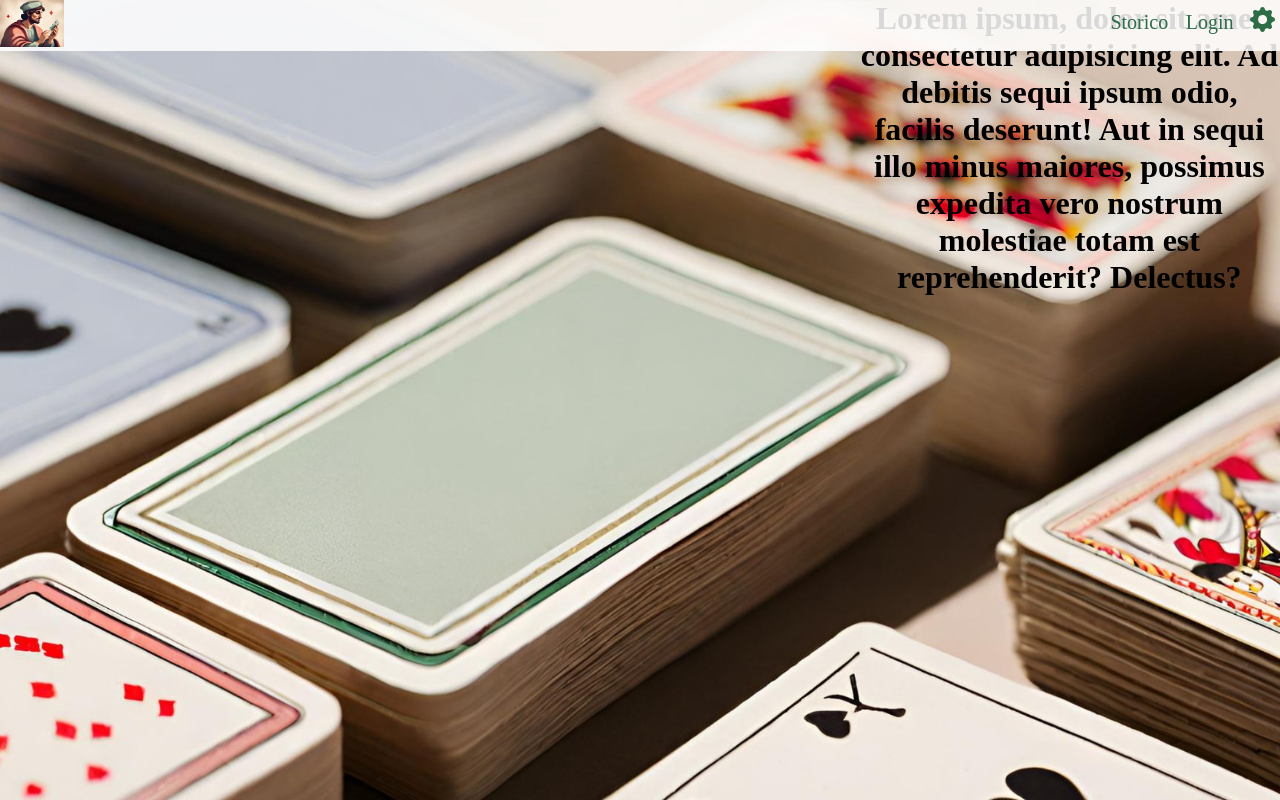
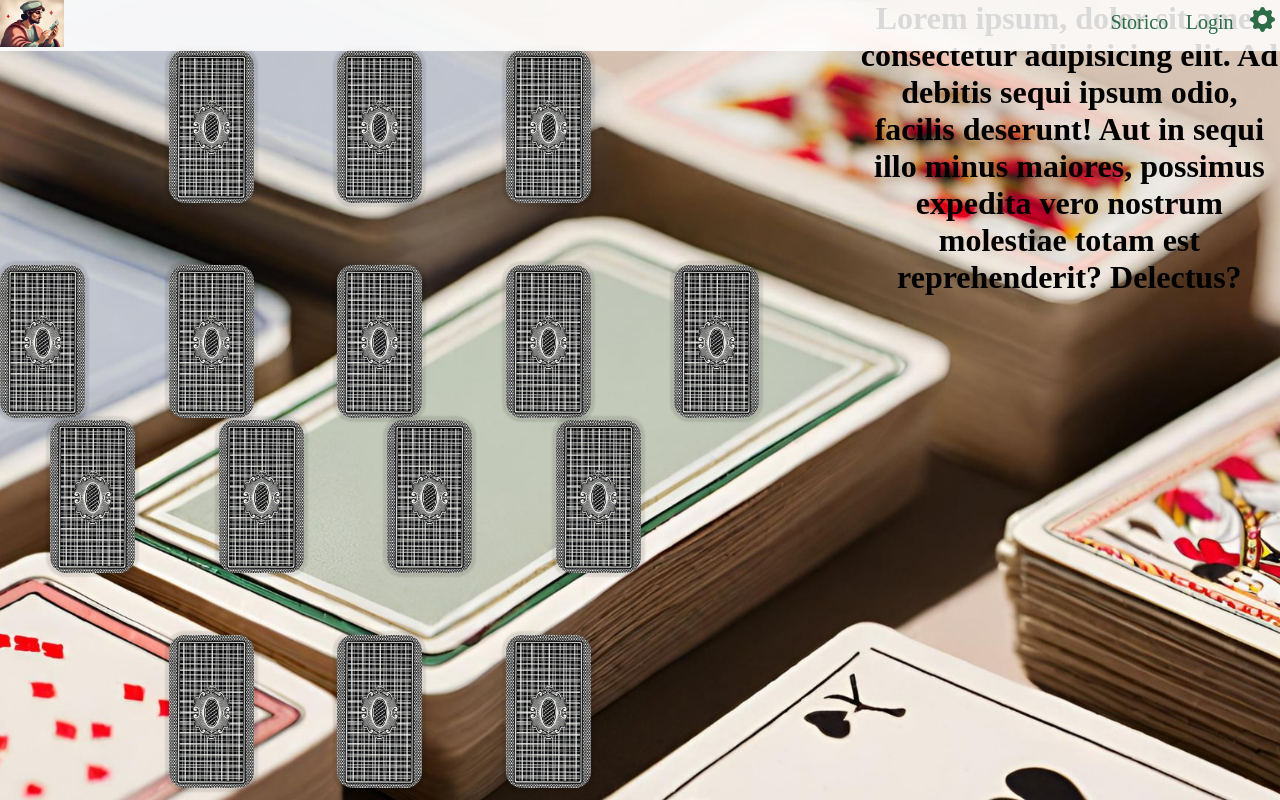
Before and after one commit to chiasrfn/sito, a PHP site: page /scopa.html in a window 1280 px wide. Run offline with PHP 8.4, Linux system fonts and the light colour scheme.

Commit message:
grafica scopa

```diff
--- a/scopa.html
+++ b/scopa.html
@@ -77,6 +77,123 @@
   <div class="container">
 
     <div class="left-side" >
+      <div class="space"></div>
+      <div class="conteinercard cpu" id="conteinercardcpu1">
+        <div class="card" id="cardcpu1">
+          <div class="front" id="frontcardcpu1">
+          </div>
+          <div class="back" id="backcardcpu1">
+            </div>
+        </div>
+      </div>
+
+      <div class="conteinercard cpu" id="conteinercardcpu2">
+        <div class="card" id="cardcpu2">
+          <div class="front" id="frontcardcpu2">
+          </div>
+          <div class="back" id="backcardcpu2">
+            </div>
+        </div>
+      </div>
+
+      <div class="conteinercard cpu" id="conteinercardcpu3">
+        <div class="card" id="cardcpu3">
+          <div class="front" id="frontcardcpu3">
+          </div>
+          <div class="back" id="backcardcpu3">
+          </div>
+        </div>
+      </div>
+
+      <div class="space"></div>
+
+      <div class="conteinercard giocata" id="conteinergiocata1">
+        <div class="card giocata" id="cardgiocata1">
+          <div class="front giocata" id="frontcardgiocata1"></div>
+        </div>
+      </div>
+
+      <div class="conteinercard giocata" id="conteinergiocata2">
+        <div class="card giocata" id="cardgiocata2">
+          <div class="front giocata" id="frontcardgiocata2"></div>
+        </div>
+      </div>
+
+      <div class="conteinercard giocata" id="conteinergiocata3">
+        <div class="card giocata" id="cardgiocata3">
+          <div class="front giocata" id="frontcardgiocata3"></div>
+        </div>
+      </div>
+
+      <div class="conteinercard giocata" id="conteinergiocata4">
+        <div class="card giocata" id="cardgiocata4">
+          <div class="front giocata" id="frontcardgiocata4"></div>
+        </div>
+      </div>
+
+      <div class="conteinercard giocata" id="conteinergiocata5">
+        <div class="card giocata" id="cardgiocata5">
+          <div class="front giocata" id="frontcardgiocata5"></div>
+        </div>
+      </div>
+
+      <div class="conteinercard giocata superflua" id="conteinergiocata6">
+        <div class="card giocata" id="cardgiocata6">
+          <div class="front giocata" id="frontcardgiocata6"></div>
+        </div>
+      </div>
+
+      <div class="conteinercard giocata superflua" id="conteinergiocata7">
+        <div class="card giocata" id="cardgiocata7">
+          <div class="front giocata" id="frontcardgiocata7"></div>
+        </div>
+      </div>
+
+      <div class="conteinercard giocata superflua" id="conteinergiocata8">
+        <div class="card giocata" id="cardgiocata8">
+          <div class="front giocata" id="frontcardgiocata8"></div>
+        </div>
+      </div>
+
+      <div class="conteinercard giocata superflua" id="conteinergiocata9">
+        <div class="card giocata" id="cardgiocata9">
+          <div class="front giocata" id="frontcardgiocata9"></div>
+        </div>
+      </div>
+
+      <div class="space superflua"></div>
+      <div class="space"></div>
+
+      <div class="conteinercard utente" id="conteinercardutente1">
+        <div class="card utente" id="cardutenete1">
+          <div class="front" id="frontcardutente1">
+          </div>
+          <div class="back utente" id="backcardutente1">
+            </div>
+        </div>
+      </div>
+
+      <div class="conteinercard utente" id="conteinercardutente2">
+        <div class="card utente" id="cardutente2">
+          <div class="front" id="frontcardutente2">
+          </div>
+          <div class="back utente" id="backcardutente2">
+            </div>
+        </div>
+      </div>
+
+      <div class="conteinercard utente" id="conteinercardutente3">
+        <div class="card utente" id="cardutente3">
+          <div class="front" id="frontcardutente3">
+          </div>
+          <div class="back utente" id="backcardutente3">
+            </div>
+        </div>
+      </div>
+
+      <div class="space"></div>
+
+
     </div>
 
     <div class="right-side">
--- a/stylescopa.css
+++ b/stylescopa.css
@@ -338,15 +338,137 @@
     overflow-x: none;
   }
 
-  .left-side {
-    flex: 2;
-    display: flex;
-    height: 100Vh;
-    margin-top: 60px;
-  }
 
   .right-side {
     flex: 1;
     display: flex;
     height: 100vh;
   }
+
+  /*grid*/
+  .left-side {
+    flex: 2;
+    display: grid;
+    grid-template-columns: repeat(5, 1fr);
+    height: 100Vh;
+    margin-top: 80px;
+    position: relative;
+
+  }
+
+  .conteinercard.giocata.superflua{
+    position: relative;
+    top: -60px;
+    left: 50px;
+    margin-bottom: -60px;
+  }
+
+  .conteinercard.giocata.superflua.scompare{
+    display: none;
+  }
+
+  .space.superflua.scompare{
+    display: none;
+  }
+
+  /*carte*/
+
+.conteinercard{
+  border: 1 px solid black;
+  display: flex;
+  height: 153px;
+  width: 85px;
+  perspective: 600px;
+  position: relative;
+  margin-top: 10px;
+  }
+
+  .conteinercard.active > .card{
+  transform:  rotateY(180deg);
+  }
+
+  .conteinercard.scompare > .card{
+    display: none;
+  }
+
+  .card{
+  width: 100%;
+  height: 100%;
+  transition: transform 1.5s;
+  transform-style: preserve-3d;
+  position: absolute;
+  }
+
+  .front,
+  .back {
+  width: 100%;
+  height: 100%;
+  border-radius: 1rem;
+  box-shadow: 0 0 2px 4px rgba(0, 0, 0, 0.1);
+  position: absolute;
+  backface-visibility: hidden;
+
+  }
+
+  .front{
+  background-color: var(--white);
+  background-position: center;
+  background-size: cover;
+  align-items: center;
+  justify-content: center;
+  display: flex;
+  flex-direction: column;
+  color: black;
+  background-image: url(../sito-main/immagini/retro_carta2.jpg);
+  }
+
+
+  .back{
+  background-color: var(--white);
+  transform: rotateY(180deg);
+  display: flex;
+  flex-direction: column;
+  justify-content: center;
+  align-items: center;
+  gap: 3rem;
+  background-position: center;
+  background-size: cover;
+  }
+
+  /*carte utente*/
+  .back.utente{
+    cursor: pointer;
+  }
+
+  /*carte giocate*/
+  .back.giocata{
+    display:table;
+    backface-visibility:visible;
+  }
+
+
+  /*differenze tra i device*/
+
+@media (max-width:1044px){
+  .container{
+      width: 100%;
+      height: 100vh;
+      background-position: center;
+      background-size: cover;
+      flex-direction: column;
+      justify-content: space-evenly;
+
+  }
+  .left-side, .right-side{
+      flex: 1;
+  }
+
+  .left-side{
+    margin-top: 40px;
+  }
+
+  .right-side{
+    align-self: flex-end;
+  }
+
+}
```
Also changed, not shown: tresette.html (added).
